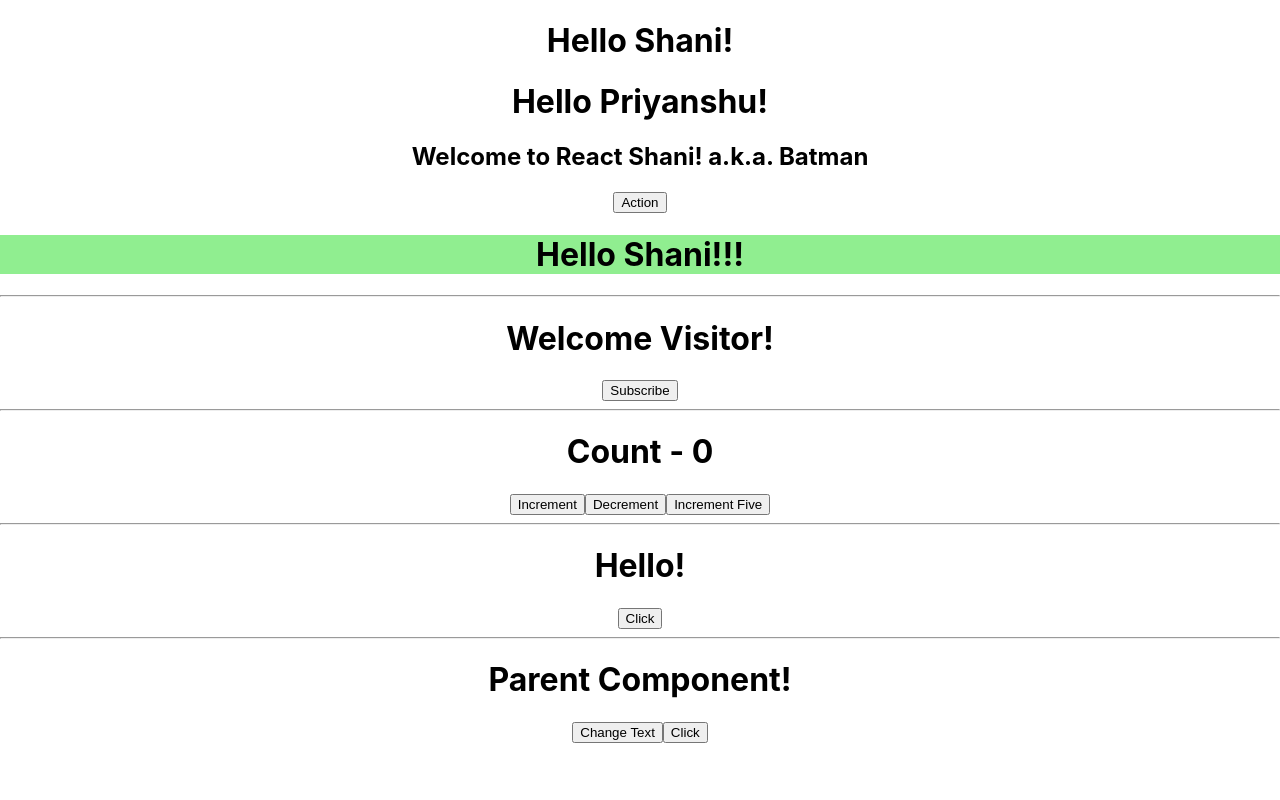
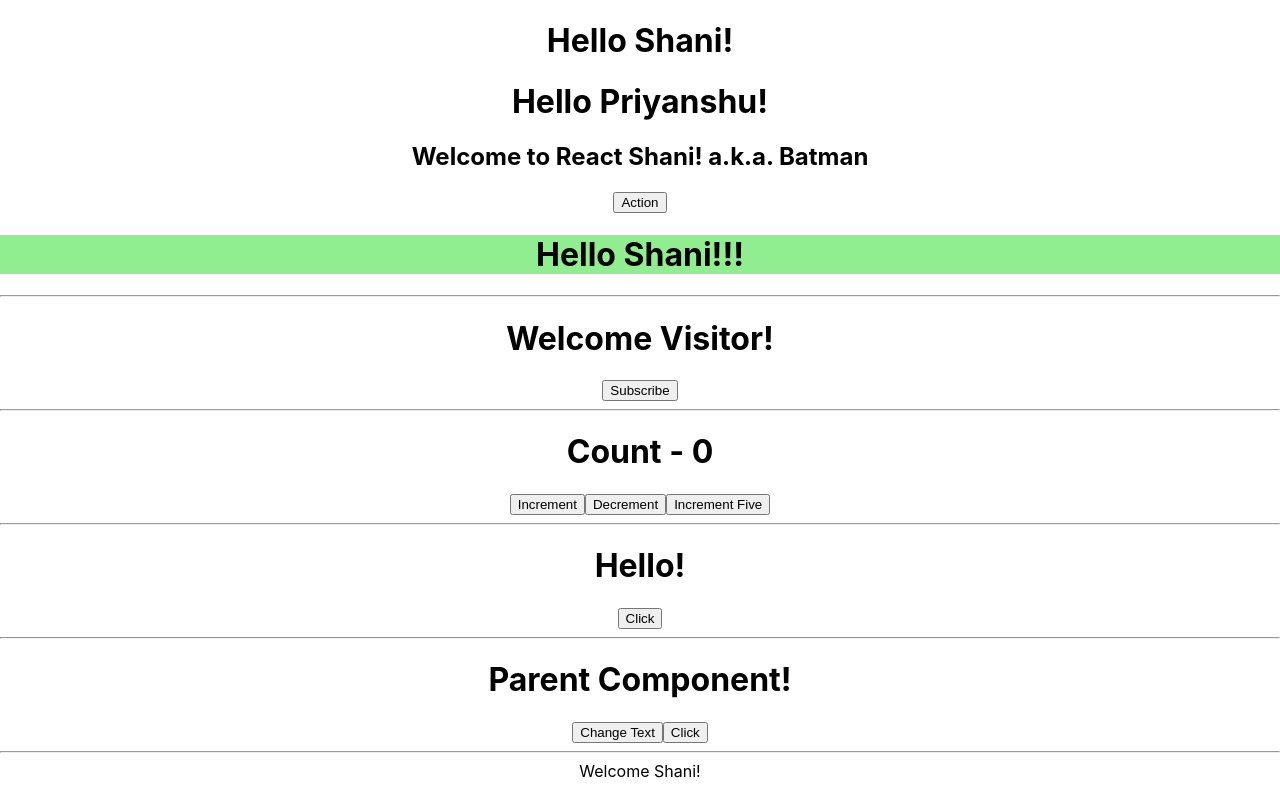
Before and after one commit to Shani-Kumar-Gupta/Gem-MEARN-Training-2023, a React (Create React App) app in the folder React/workspace/hello-world/: page / in a window 1280 px wide. Built offline with nearby package versions, Linux system fonts and the light colour scheme.

Commit message:
React: Conditional Rendering

```diff
--- a/React/workspace/hello-world/src/App.js
+++ b/React/workspace/hello-world/src/App.js
@@ -6,13 +6,14 @@ import Message from './components/Message';
 import Counter from './components/Counter';
 import EventBind from './components/EventBind';
 import ParentComponent from './components/ParentComponent';
+import ConditionalRendering from './components/ConditionalRendering';
 
 function App() {
   return (
     <div className="App">
-      <Greet greetPeopleName='Shani' />
-      <Greet greetPeopleName='Priyanshu' />
-      <Welcome greetPeopleName='Shani' heroName='Batman' >
+      <Greet greetPeopleName="Shani" />
+      <Greet greetPeopleName="Priyanshu" />
+      <Welcome greetPeopleName="Shani" heroName="Batman">
         <button>Action</button>
       </Welcome>
       <Hello />
@@ -24,6 +25,8 @@ function App() {
       <EventBind />
       <hr />
       <ParentComponent />
+      <hr />
+      <ConditionalRendering />
     </div>
   );
 }
--- /dev/null
+++ b/React/workspace/hello-world/src/components/ConditionalRendering.js
@@ -0,0 +1,40 @@
+import React, { Component } from 'react';
+
+class ConditionalRendering extends Component {
+  constructor(props) {
+    super(props);
+
+    this.state = {
+      isLoggedIn: true,
+    };
+  }
+  render() {
+    // Conditional Rendering Approach 1
+    // if (this.state.isLoggedIn) {
+    //   return <div>Welcome Shani!</div>
+    // } else {
+    //   return <div>Welcome Guest!</div>
+    // };
+
+    // Conditional Rendering Approach 2
+    // let message;
+    // if (this.state.isLoggedIn) {
+    //   message = <div>Welcome Shani!</div>
+    // } else {
+    //   message = <div>Welcome Guest!</div>
+    // }
+    // return <div>{message}</div>
+
+    // Conditional Rendering Approach 3
+    return this.state.isLoggedIn ? (
+      <div>Welcome Shani!</div>
+    ) : (
+      <div>Welcome Guest!</div>
+    );
+
+    // Conditional Rendering Approach 4
+    // return this.state.isLoggedIn && <div>ConditionalRendering</div>;
+  }
+}
+
+export default ConditionalRendering;
```
Also changed, not shown: 1 other file (tests, documents, lock files or other folders).
